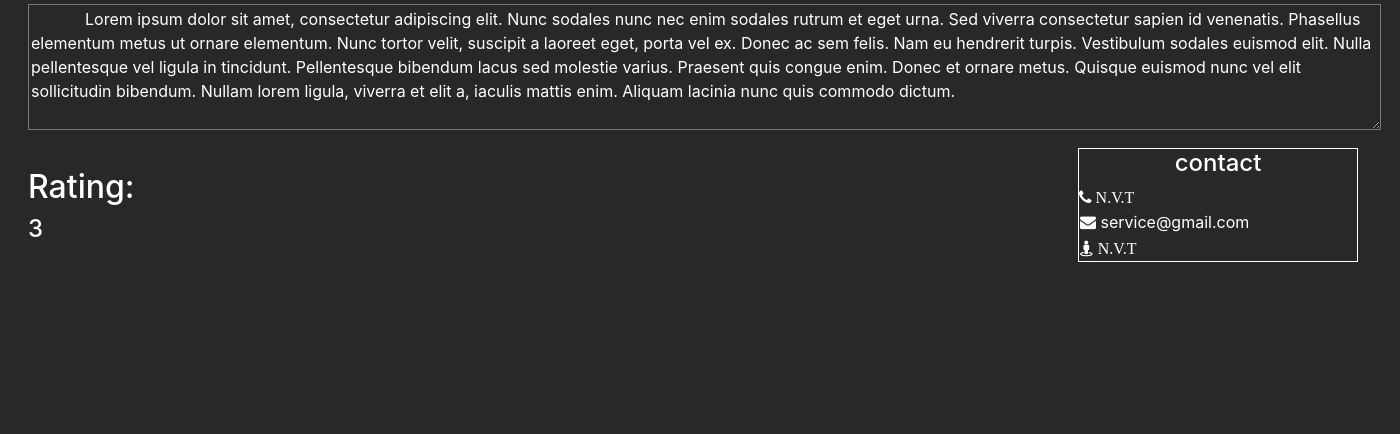
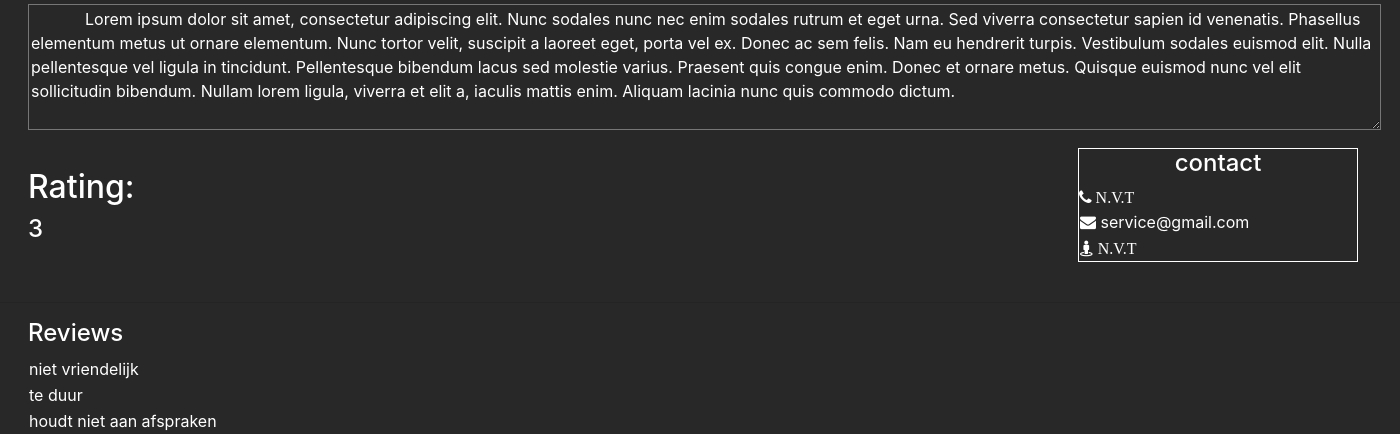
Before and after one commit to 13A5T0N/BP-hackathon, a PHP site: page /frontend/service_info.html in a window 1400 px wide. Shown: the part 450-884 px from the top of the page. Before the commit the page ends 712 px from the top, so only its background shows below. Run offline with PHP 8.4, Linux system fonts and the light colour scheme.

Commit message:
added service

```diff
--- a/css/style.css
+++ b/css/style.css
@@ -40,3 +40,10 @@ textarea {
     border: 1px solid white;
     position: sticky;
 }
+#review_header{
+    margin-left: 2vw;
+}
+
+.review{
+    margin-left: 2vw;
+}
--- a/frontend/company.html
+++ b/frontend/company.html
@@ -26,6 +26,7 @@
             <li class="nav-item">
                 <a class="nav-link link-text" href="service.html">service</a>
             </li>
+            li
         </ul>
     </div>
     <div class="tool">
--- a/frontend/service_info.html
+++ b/frontend/service_info.html
@@ -7,7 +7,8 @@
     <title>Document</title>
     <link rel="stylesheet" href="../css/style.css">
     <link rel="stylesheet" href="../css/navbar.css">
-    <link href="https://stackpath.bootstrapcdn.com/font-awesome/4.7.0/css/font-awesome.min.css" rel="stylesheet" integrity="sha384-wvfXpqpZZVQGK6TAh5PVlGOfQNHSoD2xbE+QkPxCAFlNEevoEH3Sl0sibVcOQVnN" crossorigin="anonymous">
+    <link href="https://stackpath.bootstrapcdn.com/font-awesome/4.7.0/css/font-awesome.min.css" rel="stylesheet"
+        integrity="sha384-wvfXpqpZZVQGK6TAh5PVlGOfQNHSoD2xbE+QkPxCAFlNEevoEH3Sl0sibVcOQVnN" crossorigin="anonymous">
     <link rel="stylesheet" href="https://stackpath.bootstrapcdn.com/bootstrap/4.5.0/css/bootstrap.min.css"
         integrity="sha384-9aIt2nRpC12Uk9gS9baDl411NQApFmC26EwAOH8WgZl5MYYxFfc+NcPb1dKGj7Sk" crossorigin="anonymous" />
 </head>
@@ -51,7 +52,7 @@
             <tr><i class="fa fa-phone" aria-hidden="true"> N.V.T</i></tr>
             <tr></tr>
             <tr>
-                <td> <i class="fa fa-envelope" aria-hidden="true"></i>   service@gmail.com</td>
+                <td> <i class="fa fa-envelope" aria-hidden="true"></i> service@gmail.com</td>
             </tr>
             <tr></tr>
             <tr>
@@ -59,8 +60,31 @@
             </tr>
         </table>
     </div>
-    <script src="https://ajax.googleapis.com/ajax/libs/jquery/3.5.1/jquery.min.js"></script>
-    <script src="https://maxcdn.bootstrapcdn.com/bootstrap/3.4.0/js/bootstrap.min.js"></script>
+    <br>
+    <hr>
+    <div id="review_header">
+        <h4>Reviews</h4>
+    </div>
+    <div class="review">
+        <table>
+            <tr>
+                <td>niet vriendelijk</td>
+            </tr>
+
+            <tr>
+                <td>te duur</td>
+            </tr>
+            <tr>
+                <td>houdt niet aan afspraken</td>
+            </tr>
+        </table>
+    </div>
+<script src="https://cdn.jsdelivr.net/npm/popper.js@1.16.0/dist/umd/popper.min.js"
+    integrity="sha384-Q6E9RHvbIyZFJoft+2mJbHaEWldlvI9IOYy5n3zV9zzTtmI3UksdQRVvoxMfooAo" crossorigin="anonymous">
+</script>
+<script src="https://stackpath.bootstrapcdn.com/bootstrap/4.5.0/js/bootstrap.min.js"
+    integrity="sha384-OgVRvuATP1z7JjHLkuOU7Xw704+h835Lr+6QL9UvYjZE3Ipu6Tp75j7Bh/kR0JKI" crossorigin="anonymous">
+</script>
 </body>
 
 </html>
```
